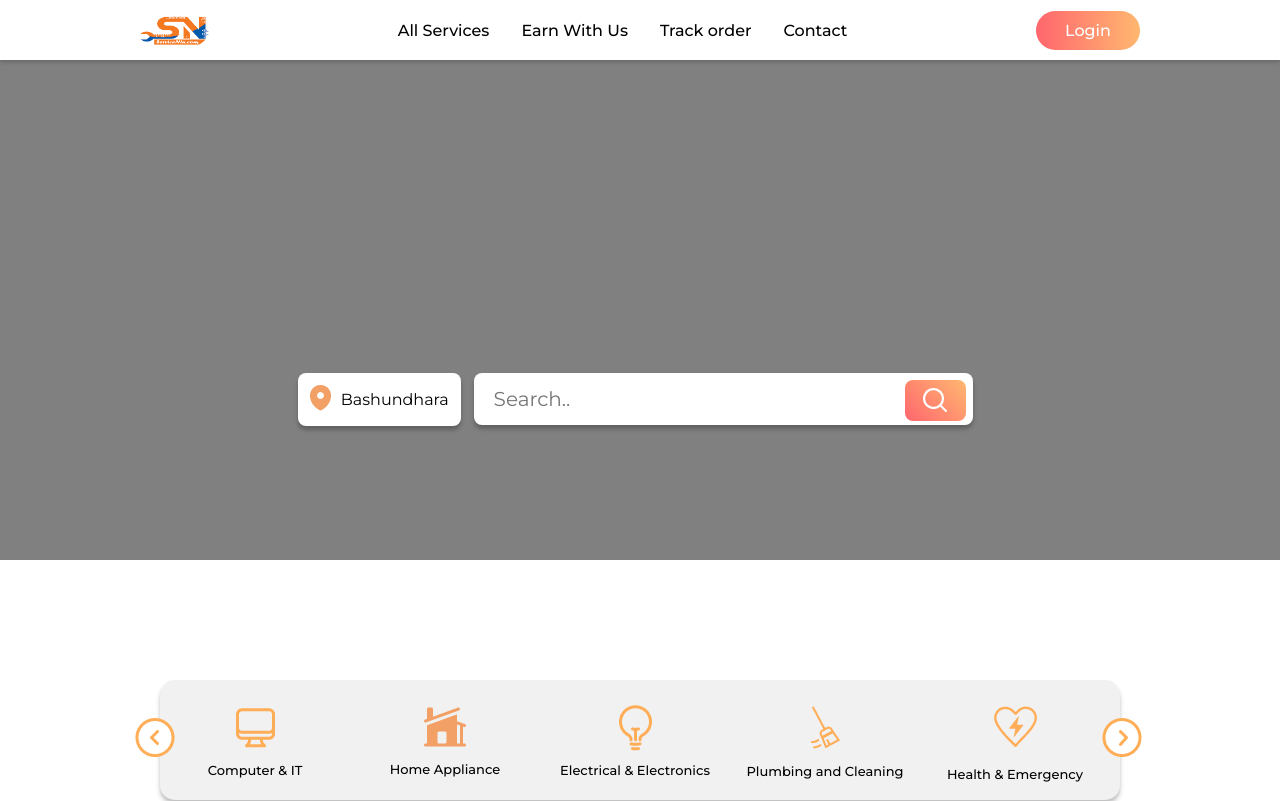
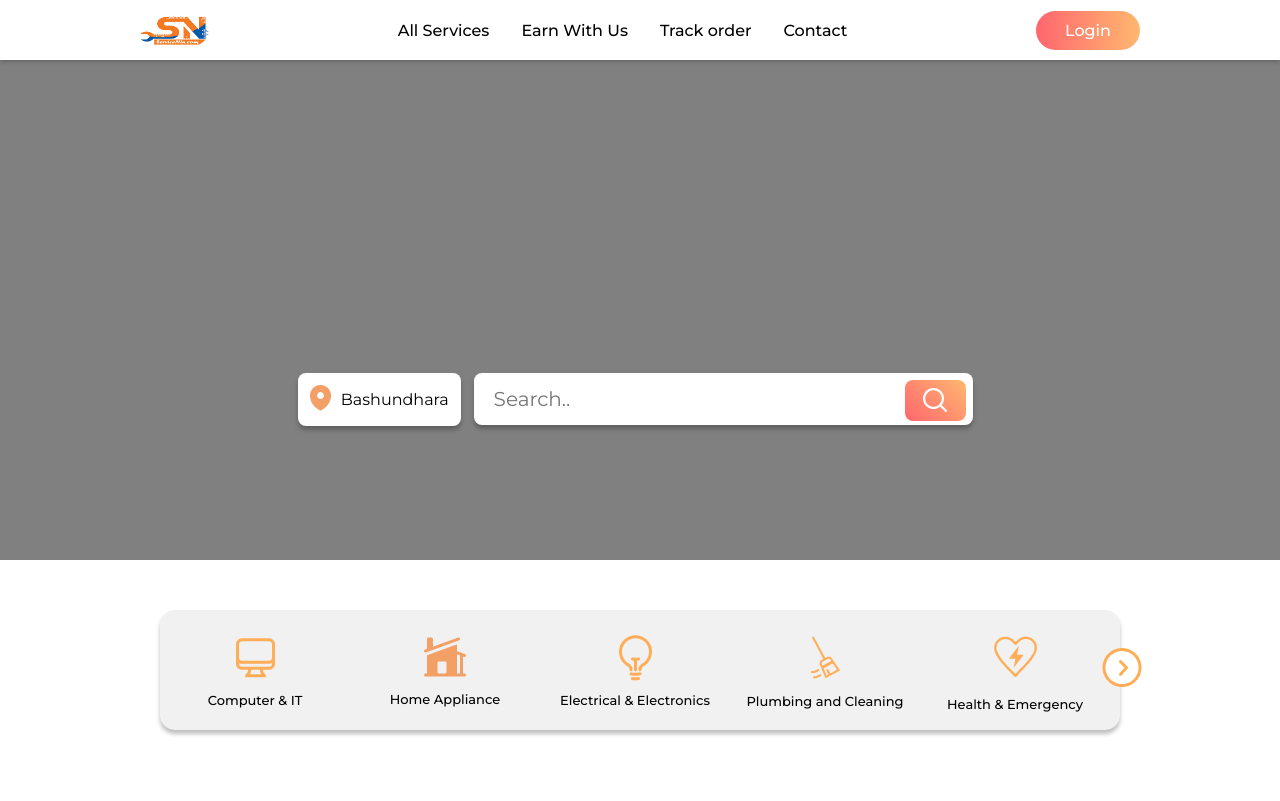
Before and after one commit to RaihanSarkar1/service_nin_react, a React (Create React App) app: page / in a window 1280 px wide. Shown: the top 801 px of the page. Built offline with nearby package versions, Linux system fonts and the light colour scheme.

Commit message:
Fixed showHide function bug for left icon

```diff
--- a/src/App.css
+++ b/src/App.css
@@ -255,7 +255,7 @@ nav {
 }
 
 .services-box {
-  margin-top: 120px;
+  margin-top: 50px;
   margin-left: auto;
   margin-right: auto;
   padding-left: 10px;
@@ -276,6 +276,7 @@ nav {
 
 .services-box i:first-child{
   left: -25px;
+  display: none;
 }
 
 .services-box i:last-child {
--- a/src/components/services.js
+++ b/src/components/services.js
@@ -8,8 +8,9 @@ export default function Services() {
     const firstRef = useRef(null);
 
     const showHideIcons= () => {
-        console.log(arrowRef.current[0])
-        arrowRef.current[0].style.display = servRef.scrollLeft == 0 ? "none" : "block";
+        // console.log(arrowRef.current[0])
+        console.log(servRef.current.scrollLeft)
+        arrowRef.current[0].style.display = servRef.current.scrollLeft == 0 ? "none" : "block";
     }
 
 
@@ -18,7 +19,7 @@ export default function Services() {
         // console.log(e.target);
 
         servRef.current.scrollLeft += e.target.id == "left" ? -firstIconWidth : firstIconWidth;
-        showHideIcons();
+        setTimeout(() => showHideIcons(), 300); //calling showhide after 300ms
     }
 
 
```
